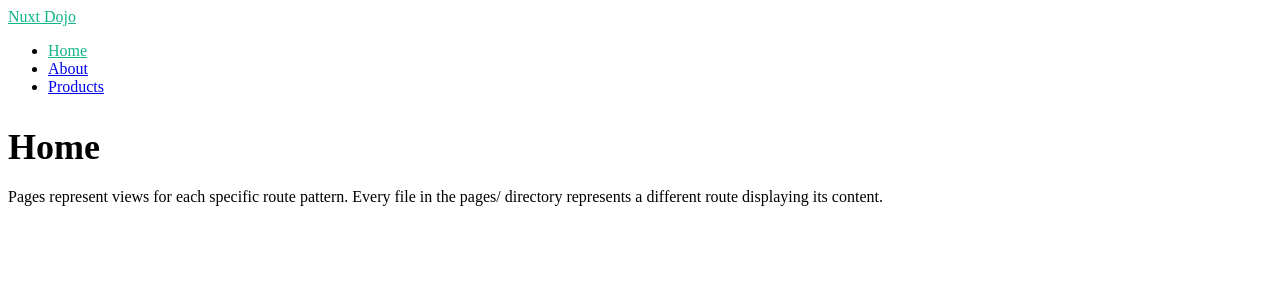
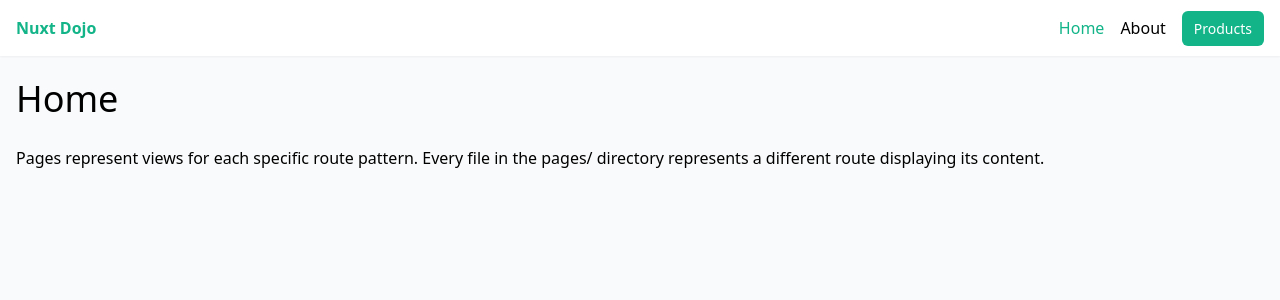
Before and after one commit to lirubao/nuxt-admin, a Nuxt app: page / in a window 1280 px wide. Shown: the top 300 px of the page. Built offline with nearby package versions, Linux system fonts and the light colour scheme.

Commit message:
feat: add tailwindcss

```diff
--- /dev/null
+++ b/assets/css/tailwind.css
@@ -0,0 +1,13 @@
+@tailwind base;
+@tailwind components;
+@tailwind utilities;
+
+body {
+    @apply bg-gray-50;
+}
+
+@layer components {
+    .btn {
+        @apply bg-[#12b488] px-3 py-2 rounded-md text-sm text-white;
+    }
+}
--- a/layouts/default.vue
+++ b/layouts/default.vue
@@ -1,9 +1,9 @@
 <template>
     <div>
-        <header>
-            <nav>
-                <NuxtLink to="/">Nuxt Dojo</NuxtLink>
-                <ul>
+        <header class="shadow-sm bg-white">
+            <nav class="container mx-auto p-4 flex justify-between">
+                <NuxtLink class="font-bold" to="/">Nuxt Dojo</NuxtLink>
+                <ul class="flex gap-4">
                     <li>
                         <NuxtLink to="/">Home</NuxtLink>
                     </li>
@@ -11,13 +11,13 @@
                         <NuxtLink to="/about">About</NuxtLink>
                     </li>
                     <li>
-                        <NuxtLink to="/products">Products</NuxtLink>
+                        <NuxtLink to="/products" class="btn">Products</NuxtLink>
                     </li>
                 </ul>
             </nav>
         </header>
 
-        <div>
+        <div class="container mx-auto p-4">
             <slot />
         </div>
     </div>
--- a/layouts/products.vue
+++ b/layouts/products.vue
@@ -1,17 +1,17 @@
 <template>
     <div>
-        <header>
-            <nav>
-                <NuxtLink to="/products">Nuxt Dojo Merch</NuxtLink>
+        <header class="shadow-sm bg-white">
+            <nav class="contailner mx-auto p-4">
+                <NuxtLink class="font-bold" to="/products">Nuxt Dojo Merch</NuxtLink>
             </nav>
         </header>
 
-        <div>
+        <div class="container mx-auto p-4">
             <slot />
         </div>
 
-        <footer>
-            <ul>
+        <footer class="container mx-auto p-4 flex justify-between border-t-2">
+            <ul class="flex gap-4">
                 <li>
                     <NuxtLink to="/">Home</NuxtLink>
                 </li>
--- a/nuxt.config.ts
+++ b/nuxt.config.ts
@@ -1,4 +1,7 @@
 // https://nuxt.com/docs/api/configuration/nuxt-config
 export default defineNuxtConfig({
   devtools: { enabled: true },
+  modules: [
+    '@nuxtjs/tailwindcss'
+  ]
 })
--- a/package.json
+++ b/package.json
@@ -13,5 +13,8 @@
     "nuxt": "^3.11.2",
     "vue": "^3.4.21",
     "vue-router": "^4.3.0"
+  },
+  "devDependencies": {
+    "@nuxtjs/tailwindcss": "^6.12.0"
   }
 }
```
